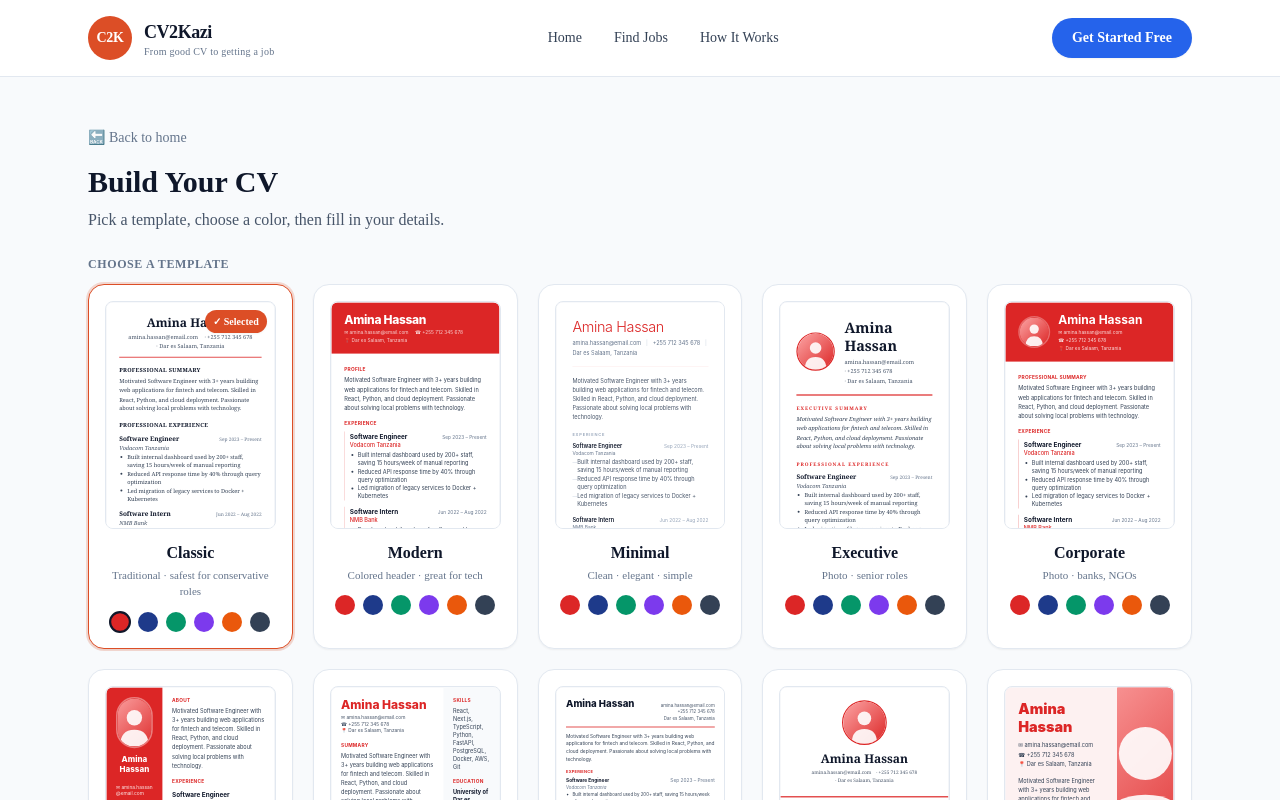
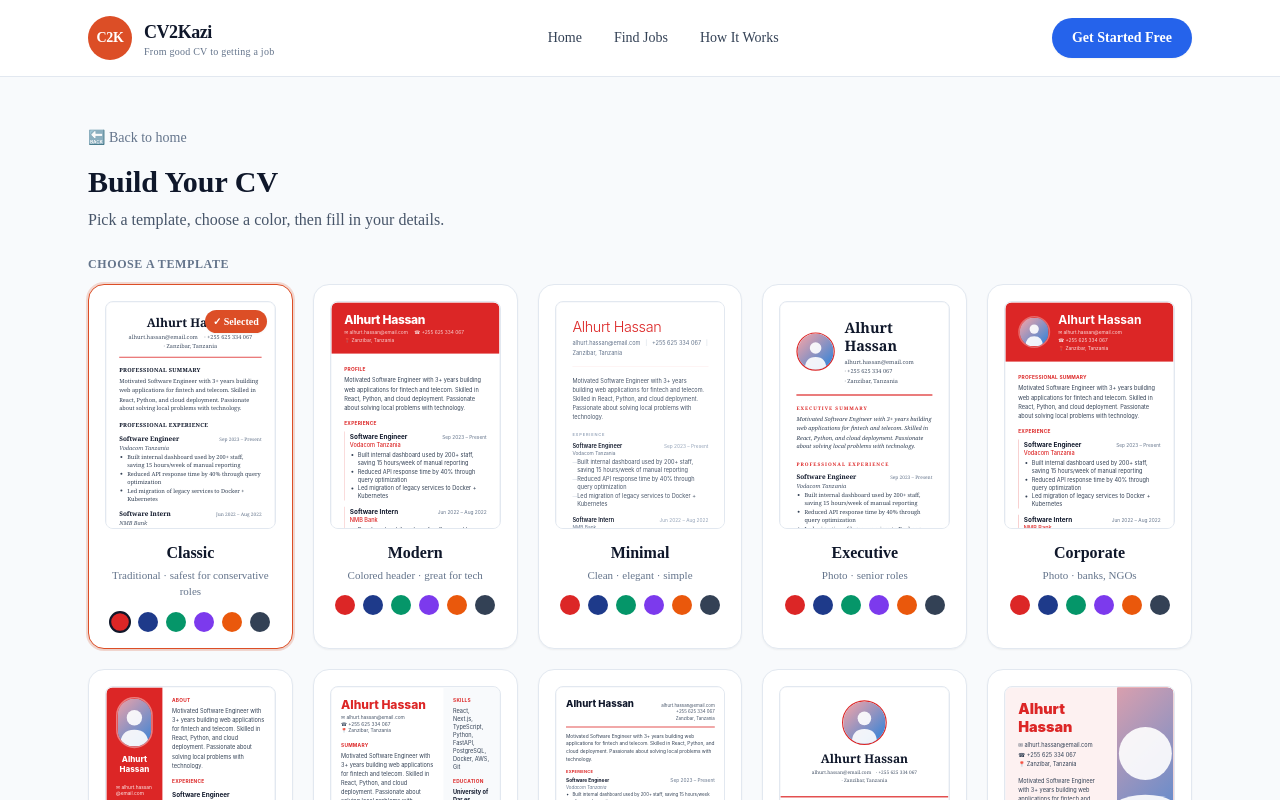
Before and after one commit to M1442003/cv2kazi, a Next.js app in the folder frontend/: page /create in a window 1280 px wide. Built offline with nearby package versions, Linux system fonts and the light colour scheme.

Commit message:
Update SAMPLE_CV data: change name, contact details, and location for accuracy

```diff
--- a/frontend/components/sampleCVData.ts
+++ b/frontend/components/sampleCVData.ts
@@ -7,7 +7,7 @@ const SAMPLE_PHOTO =
       <defs>
         <linearGradient id="bg" x1="0%" y1="0%" x2="100%" y2="100%">
           <stop offset="0%" stop-color="#FCA5A5"/>
-          <stop offset="100%" stop-color="#DC2626"/>
+          <stop offset="100%" stop-color="#2681dc"/>
         </linearGradient>
       </defs>
       <rect width="200" height="200" fill="url(#bg)"/>
@@ -17,10 +17,10 @@ const SAMPLE_PHOTO =
   `);
 
 export const SAMPLE_CV: CVData = {
-  fullName: "Amina Hassan",
-  email: "amina.hassan@email.com",
-  phone: "+255 712 345 678",
-  location: "Dar es Salaam, Tanzania",
+  fullName: "Alhurt Hassan",
+  email: "alhurt.hassan@email.com",
+  phone: "+255 625 334 067",
+  location: "Zanzibar, Tanzania",
   photo: SAMPLE_PHOTO,
   summary:
     "Motivated Software Engineer with 3+ years building web applications for fintech and telecom. Skilled in React, Python, and cloud deployment. Passionate about solving local problems with technology.",
```
